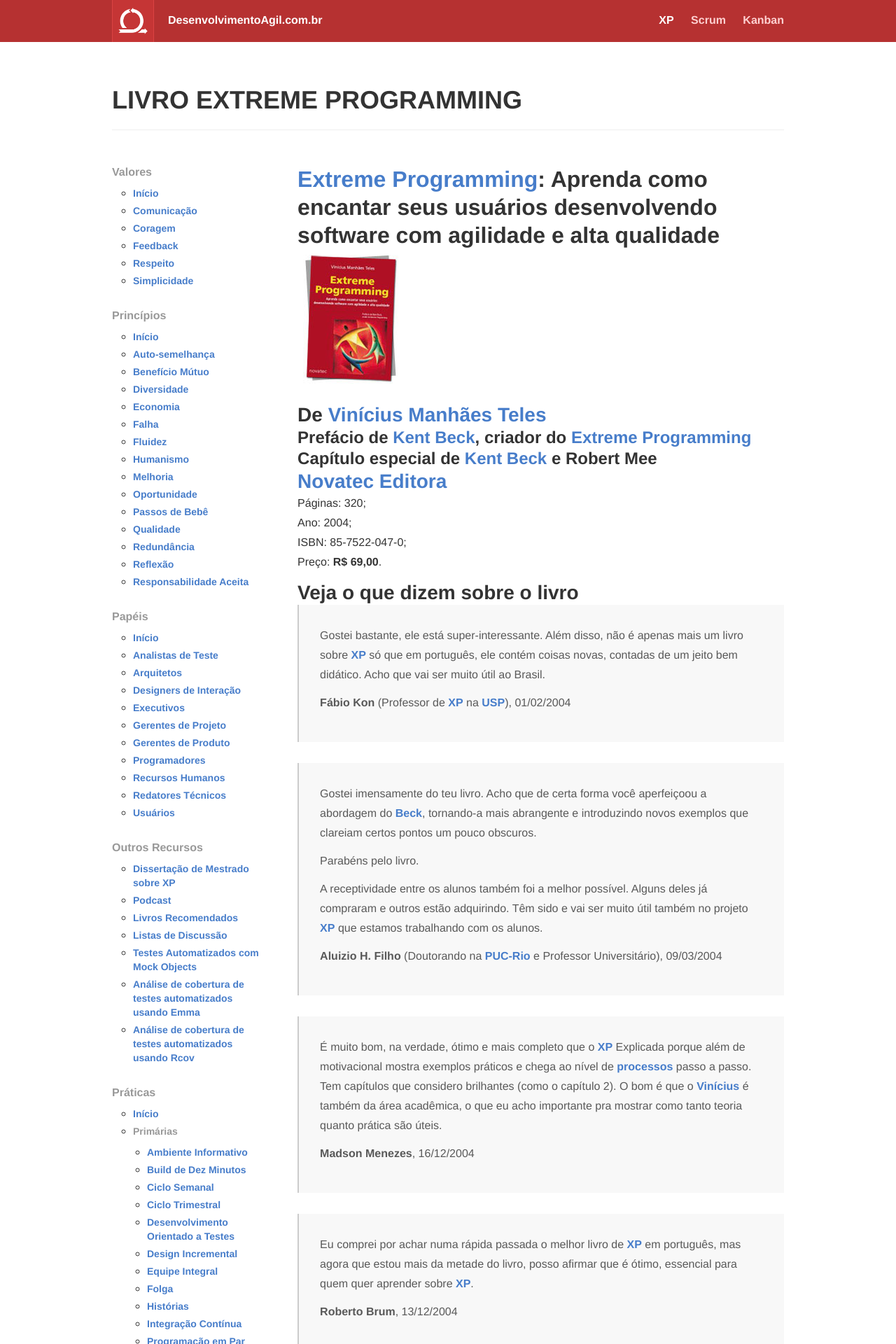
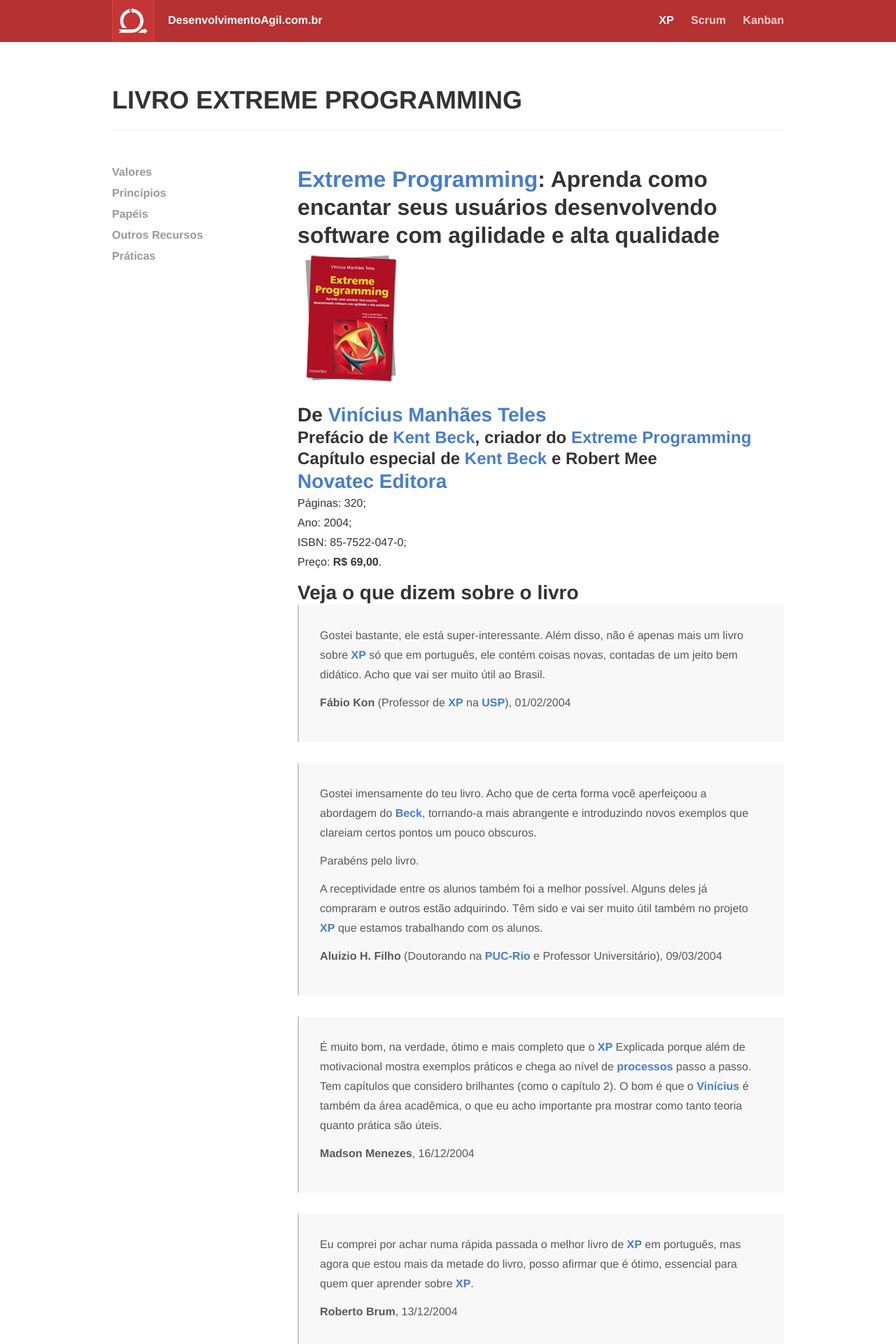
Before and after one commit to desenvolvimentoagilcombr/desenvolvimentoagilcombr.github.com, a Jekyll site: the page built from livroxp.html, in a window 1280 px wide. Shown: the top 1920 px of the page at 70% size. Built offline with Jekyll 4.4.1, drawn with Linux system fonts in a browser that asks for light colours; Markdown is read by kramdown in place of the engine named in the settings; some of the changed text lies outside the part shown.

Commit message:
Styled content aside and created a script

```diff
--- a/_includes/content_table_xp.html
+++ b/_includes/content_table_xp.html
@@ -2,7 +2,7 @@
 
   <div class="topic">
     <h4>Valores</h4>
-    <ul>
+    <ul class="first-nav">
       <li><a href="/xp/valores/">Início</a></li>
       <li><a href="/xp/valores/comunicacao">Comunicação</a></li>
       <li><a href="/xp/valores/coragem">Coragem</a></li>
@@ -14,7 +14,7 @@
 
   <div class="topic">
     <h4>Princípios</h4>
-    <ul>
+    <ul class="first-nav">
       <li><a href="/xp/principios/">Início</a></li>
       <li><a href="/xp/principios/auto_semelhanca">Auto-semelhança</a></li>
       <li><a href="/xp/principios/beneficio_mutuo">Benefício Mútuo</a></li>
@@ -35,7 +35,7 @@
 
   <div class="topic">
     <h4>Papéis</h4>
-    <ul>
+    <ul class="first-nav">
       <li><a href="/xp/papeis/">Início</a></li>
       <li><a href="/xp/papeis/analistas_teste">Analistas de Teste</a></li>
       <li><a href="/xp/papeis/arquitetos">Arquitetos</a></li>
@@ -52,7 +52,7 @@
 
   <div class="topic">
     <h4>Outros Recursos</h4>
-    <ul>
+    <ul class="first-nav">
       <li><a href="/xp/dissertacaoXP.pdf" target="_blank">Dissertação de Mestrado sobre XP</a></li>
       <li><a href="http://improveit.com.br/podcast">Podcast</a></li>
       <li><a href="/xp/livros">Livros Recomendados</a></li>
@@ -66,7 +66,7 @@
   <div class="topic">
 
     <h4>Práticas</h4>
-    <ul>
+    <ul class="first-nav">
       <li><a href="/xp/praticas/">Início</a></li>
       <li id="praticas-primarias">
         <h5>Primárias</h5>
--- a/_sass/internals/_aside.scss
+++ b/_sass/internals/_aside.scss
@@ -24,6 +24,10 @@
     }
   }
 
+  ul.first-nav {
+    display: none;
+  }
+
   ul {
     margin-bottom: $gutter;
 
@@ -35,6 +39,7 @@
 
       ul {
         margin-bottom: 10px;
+        display: none;
 
         li {
           margin-left: 20px;
--- a/scripts/scripts.js
+++ b/scripts/scripts.js
@@ -1,8 +1,13 @@
 $(function(){
-  //$("#content-sidebar h4").on("click", function(e){
-    //e.preventDefault();
-    //$(this).next(".topic ul").toggle();
-    //});
+  $("#content-sidebar h4").on("click", function(e){
+    e.preventDefault();
+    $(this).next(".first-nav").toggle();
+  });
+
+  $("#content-sidebar h5").on("click", function(e){
+    e.preventDefault();
+    $(this).next("ul").toggle();
+  });
 
   dp.SyntaxHighlighter.BloggerMode();
   dp.SyntaxHighlighter.HighlightAll('code');
```
